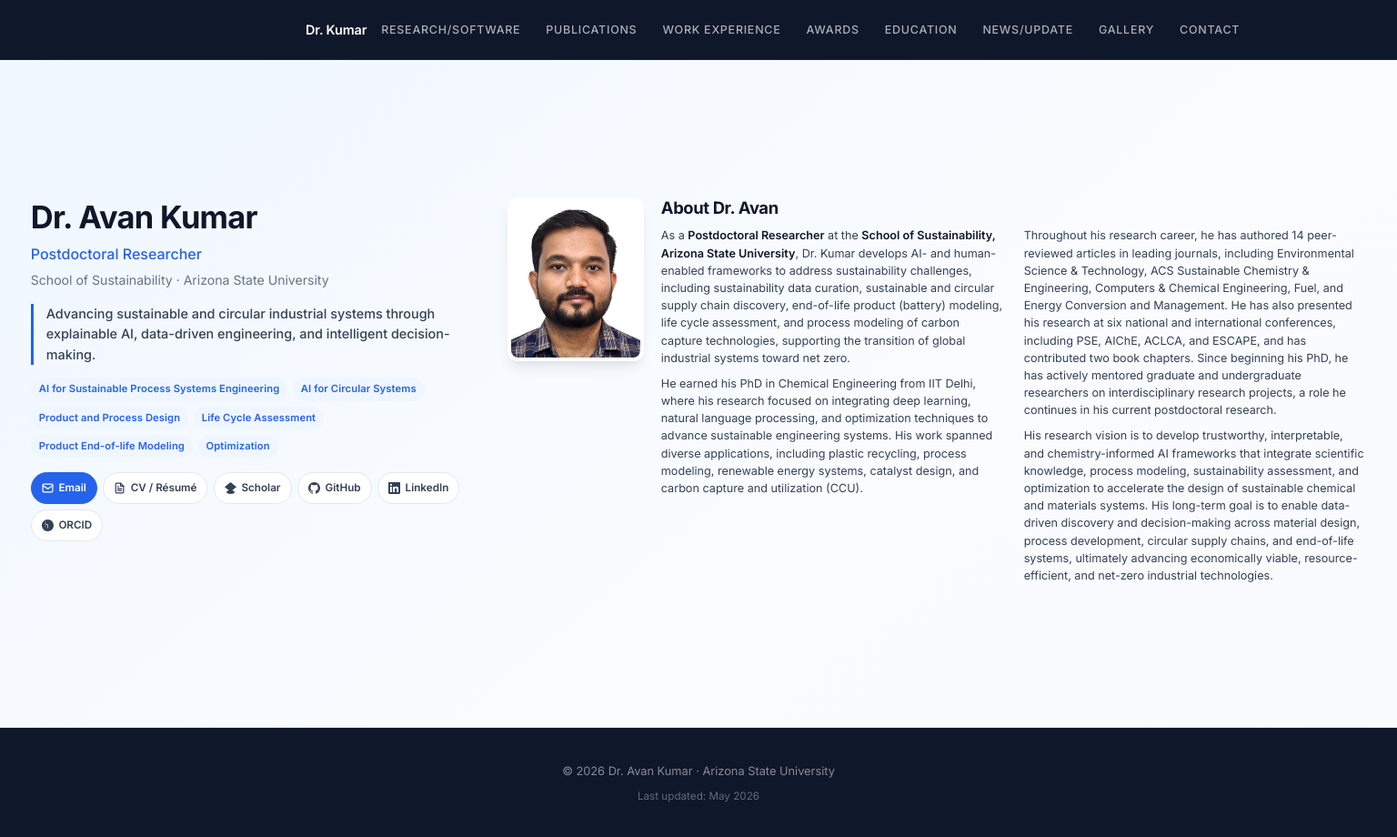
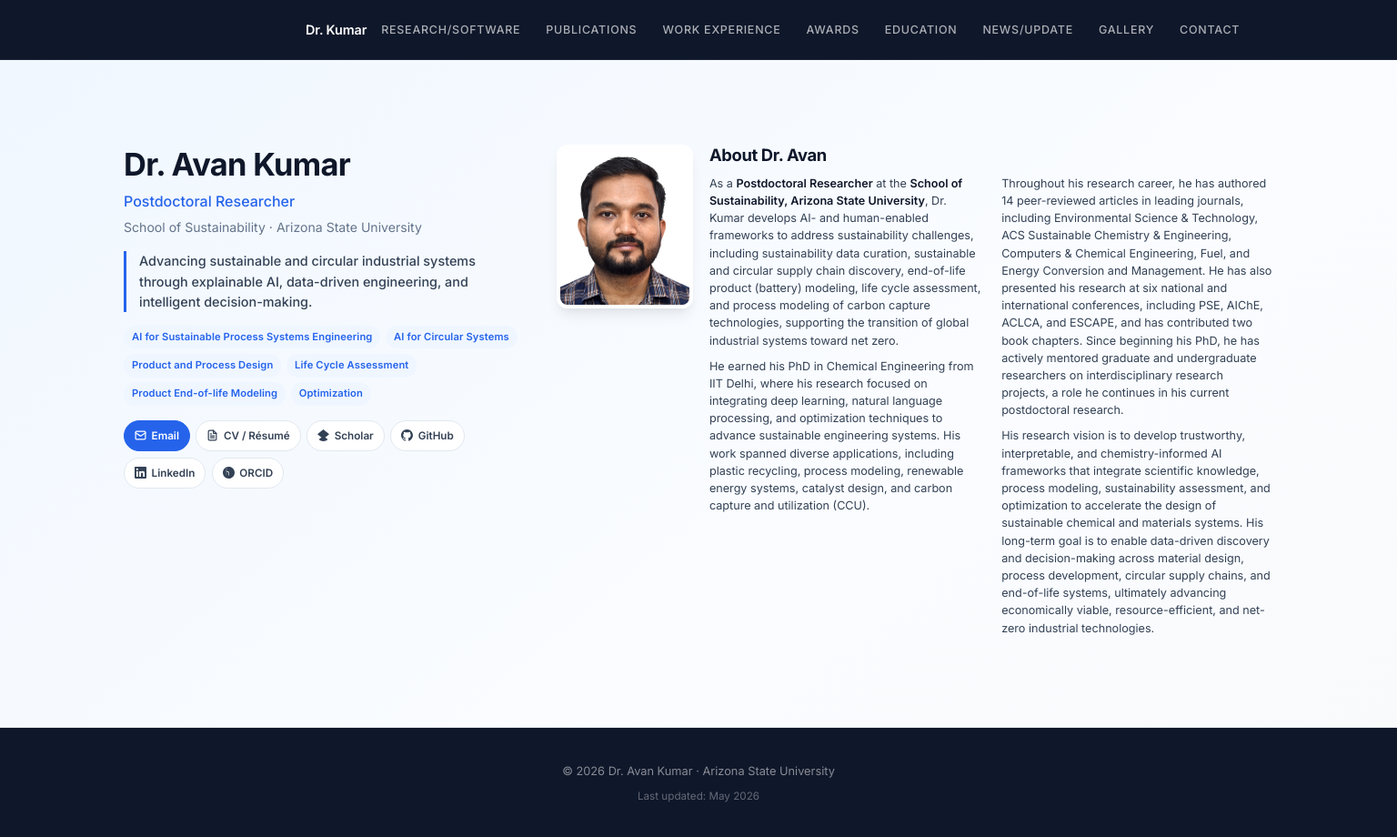
Before and after one commit to avanscholar/Website, a plain HTML site: page index.html in a window 1536 px wide. Shown: the whole page at 91% size. Drawn offline with Linux system fonts and the light colour scheme.

Commit message:
Restore previous homepage width

```diff
--- a/assets/css/style.css
+++ b/assets/css/style.css
@@ -1634,19 +1634,3 @@ h1, h2, h3, h4 {
     column-count: 1;
   }
 }
-
-
-/* Use nearly the full browser width on the homepage only */
-.section-hero > .container {
-  width: 100%;
-  max-width: none;
-  padding-left: clamp(18px, 2.2vw, 36px);
-  padding-right: clamp(18px, 2.2vw, 36px);
-}
-
-@media (min-width: 1400px) {
-  .section-hero .hero-grid {
-    grid-template-columns: minmax(360px, .68fr) minmax(0, 1.32fr);
-    gap: clamp(28px, 2.5vw, 48px);
-  }
-}
```
